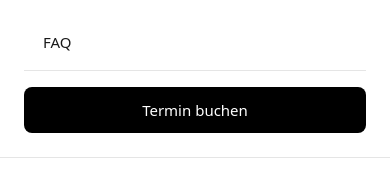
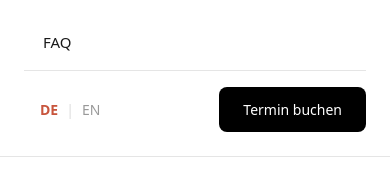
Before and after one commit to Orionlab4313/hyponova.ch, a Next.js app: page / in a window 390 px wide. Both pictures are taken after a click on the button "Menu". Shown: the part 389-572 px from the top of the page. Built offline with nearby package versions, Linux system fonts and the light colour scheme.

Commit message:
fix: DE|EN Toggle im Mobile-Menü + Notizen aktualisiert
Co-Authored-By: Claude Opus 4.6 (1M context) <noreply@anthropic.com>

```diff
--- a/src/components/layout/Header.tsx
+++ b/src/components/layout/Header.tsx
@@ -208,14 +208,19 @@ export default function Header() {
                   {item.label}
                 </Link>
               ))}
-              <div className="pt-4 mt-4" style={{ borderTop: "1px solid #e5e5e5" }}>
+              <div className="pt-4 mt-4 flex items-center justify-between" style={{ borderTop: "1px solid #e5e5e5" }}>
+                <div className="flex items-center gap-2 px-4 text-[14px] font-medium">
+                  <button onClick={() => { setLang("de"); setMobileOpen(false); }} style={{ color: lang === "de" ? "#c8553d" : "#999", fontWeight: lang === "de" ? 600 : 400 }}>DE</button>
+                  <span style={{ color: "#ddd" }}>|</span>
+                  <button onClick={() => { setLang("en"); setMobileOpen(false); }} style={{ color: lang === "en" ? "#c8553d" : "#999", fontWeight: lang === "en" ? 600 : 400 }}>EN</button>
+                </div>
                 <Link
                   href="/termin"
-                  className="block w-full px-4 py-3 text-center text-[15px] font-medium text-white"
+                  className="px-6 py-3 text-center text-[14px] font-medium text-white"
                   style={{ backgroundColor: "#000", borderRadius: "8px" }}
                   onClick={() => setMobileOpen(false)}
                 >
-                  Termin buchen
+                  {lang === "en" ? "Book appointment" : "Termin buchen"}
                 </Link>
               </div>
             </nav>
```
Also changed, not shown: .claude/notes.md.
